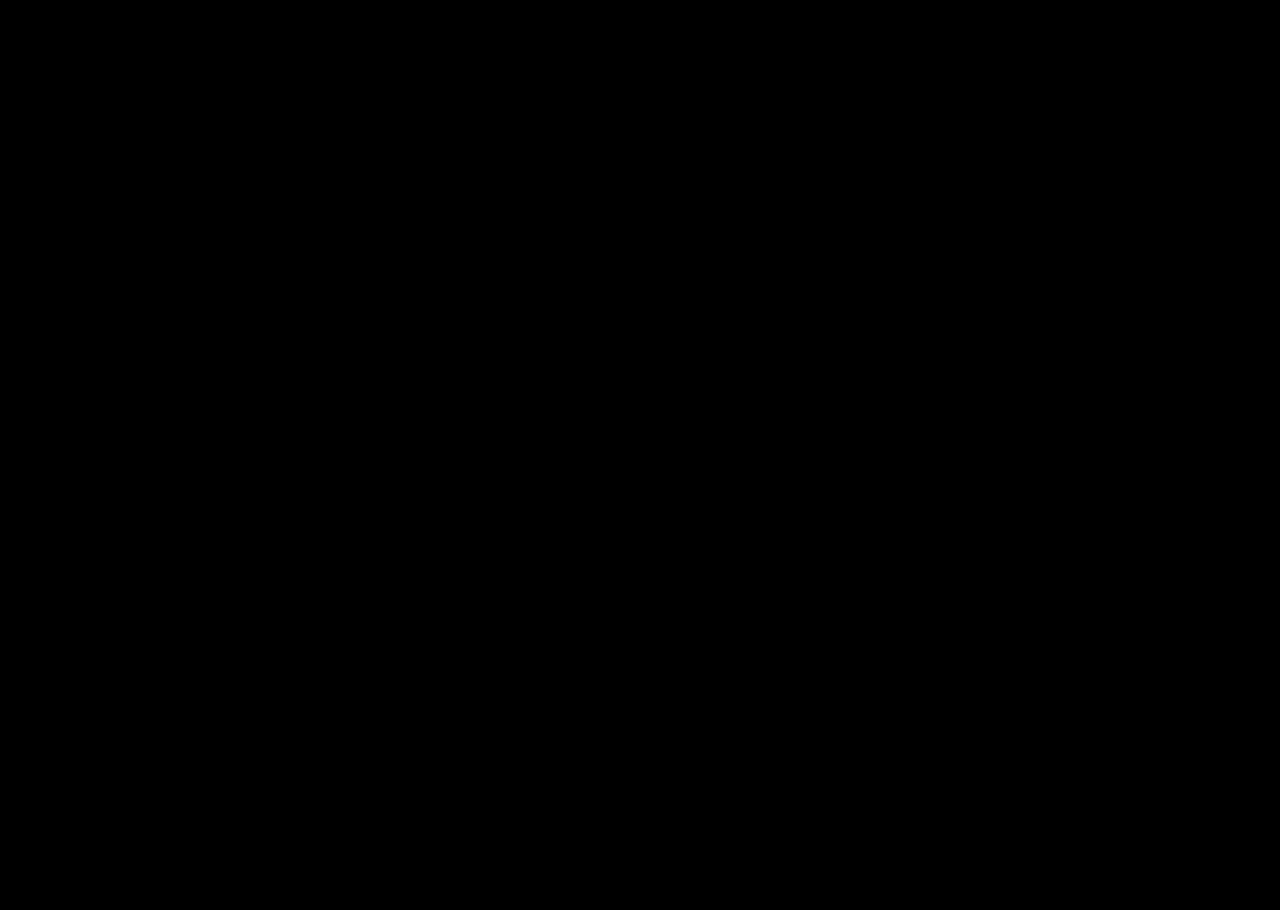
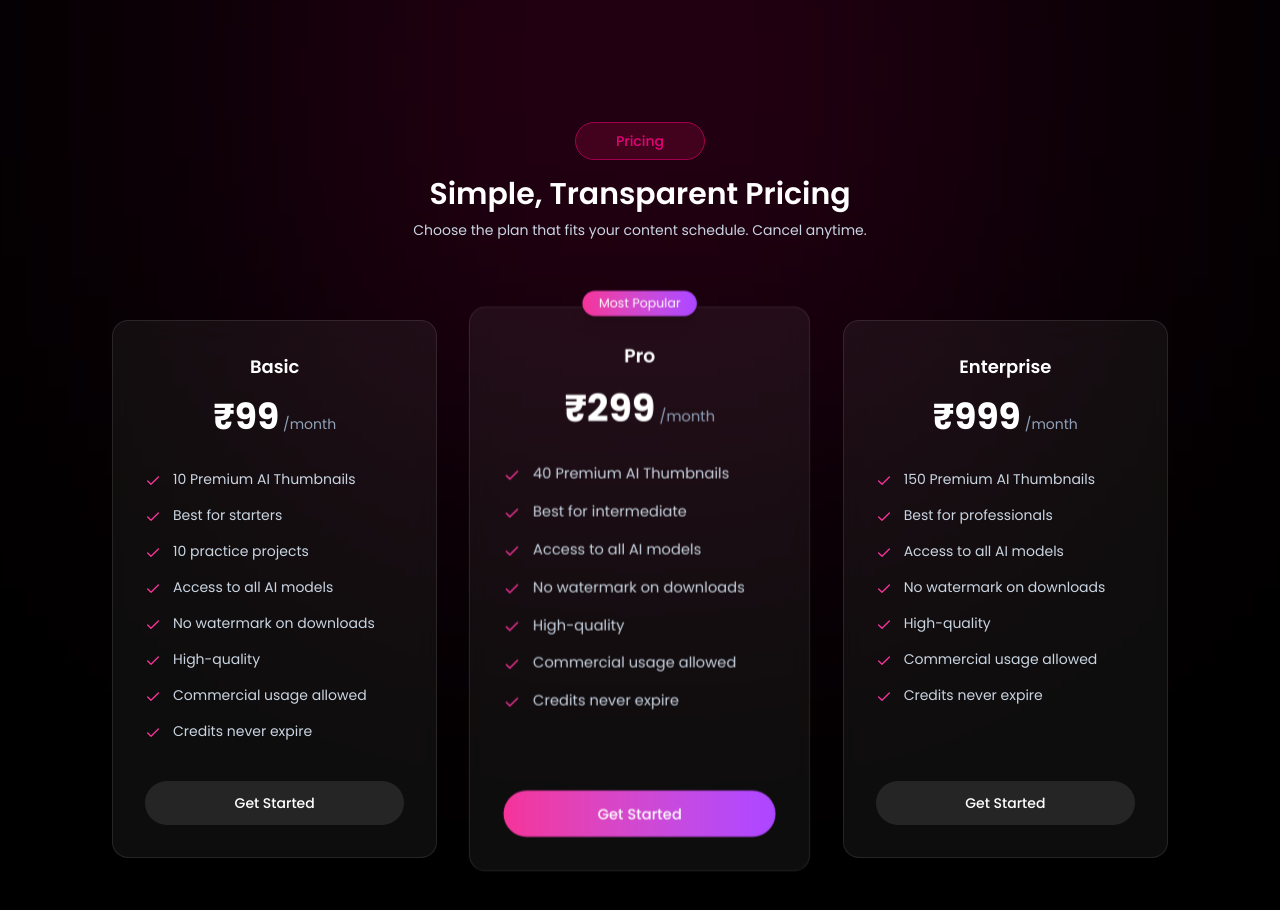
Before and after one commit to santosH7321/ThumbMagic, a React (Vite) app in the folder frontend/: page / in a window 1280 px wide. Shown: the part 4120-5030 px from the top of the page. Before the commit the page ends 4002 px from the top, so only its background shows below. Built offline with nearby package versions, Linux system fonts and the light colour scheme.

Commit message:
pricing section

```diff
--- /dev/null
+++ b/frontend/src/data/pricing.ts
@@ -0,0 +1,50 @@
+import type { IPricing } from "../types";
+
+export const pricingData: IPricing[] = [
+    {
+        name: "Basic",
+        price: 99,
+        period: "month",
+        features: [
+            "10 Premium AI Thumbnails",
+            "Best for starters",
+            "10 practice projects",
+            "Access to all AI models",
+            "No watermark on downloads",
+            "High-quality",
+            "Commercial usage allowed",
+            "Credits never expire"
+        ],
+        mostPopular: false
+    },
+    {
+        name: "Pro",
+        price: 299,
+        period: "month",
+        features: [
+            "40 Premium AI Thumbnails",
+            "Best for intermediate",
+            "Access to all AI models",
+            "No watermark on downloads",
+            "High-quality",
+            "Commercial usage allowed",
+            "Credits never expire"
+        ],
+        mostPopular: true
+    },
+    {
+        name: "Enterprise",
+        price: 999,
+        period: "month",
+        features: [
+            "150 Premium AI Thumbnails",
+            "Best for professionals",
+            "Access to all AI models",
+            "No watermark on downloads",
+            "High-quality",
+            "Commercial usage allowed",
+            "Credits never expire"
+        ],
+        mostPopular: false
+    }
+];
--- a/frontend/src/pages/HomePages.tsx
+++ b/frontend/src/pages/HomePages.tsx
@@ -1,6 +1,7 @@
 import TiltedImage from "../components/ThumbnailTitle"
 import FeaturesSection from "../sections/FeaturesSection"
 import HeroSection from "../sections/HeroSection"
+import PricingSection from "../sections/PricingSection"
 import TestimonialSection from "../sections/TestimonialSection"
 
 const HomePages = () => {
@@ -10,6 +11,7 @@
         <TiltedImage />
         <FeaturesSection />
         <TestimonialSection />
+        <PricingSection />
     </>
   )
 }
--- /dev/null
+++ b/frontend/src/sections/PricingSection.tsx
@@ -0,0 +1,106 @@
+'use client'
+
+import SectionTitle from "../components/SectionTitle";
+import { pricingData } from "../data/pricing";
+import type { IPricing } from "../types";
+import { Check } from "lucide-react";
+import { motion } from "framer-motion";
+
+const fadeUp = {
+  initial: { opacity: 0, y: 60 },
+  whileInView: { opacity: 1, y: 0 },
+  viewport: { once: true },
+  transition: { duration: 0.6 }
+};
+
+export default function PricingSection() {
+  return (
+    <section
+      id="pricing"
+      className="relative py-32 overflow-hidden"
+    >
+      <div className="absolute -top-40 left-1/2 -translate-x-1/2 w-175 h-175 bg-pink-600/20 blur-[200px] -z-10" />
+
+      <div className="max-w-6xl mx-auto px-6 md:px-12">
+        <SectionTitle
+          text1="Pricing"
+          text2="Simple, Transparent Pricing"
+          text3="Choose the plan that fits your content schedule. Cancel anytime."
+        />
+
+        <div className="mt-20 grid grid-cols-1 md:grid-cols-3 gap-10">
+          {pricingData.map((plan: IPricing, index: number) => (
+            <motion.div
+              key={index}
+              {...fadeUp}
+              transition={{ delay: index * 0.15 }}
+              className={`
+                relative
+                rounded-2xl
+                border
+                border-white/10
+                bg-white/5
+                backdrop-blur-md
+                p-8
+                flex
+                flex-col
+                hover:-translate-y-3
+                hover:border-pink-500/40
+                transition-all
+                duration-300
+                ${plan.mostPopular ? "scale-105 border-pink-500/50" : ""}
+              `}
+            >
+
+              {plan.mostPopular && (
+                <div className="absolute -top-4 left-1/2 -translate-x-1/2 bg-linear-to-r from-pink-500 to-purple-500 text-white text-xs px-4 py-1 rounded-full shadow-lg">
+                  Most Popular
+                </div>
+              )}
+
+              <h3 className="text-lg font-semibold text-white text-center">
+                {plan.name}
+              </h3>
+
+              <div className="mt-4 text-center">
+                <span className="text-4xl font-bold text-white">
+                  ₹{plan.price}
+                </span>
+                <span className="text-slate-400 text-sm ml-1">
+                  /{plan.period}
+                </span>
+              </div>
+
+              <ul className="mt-8 space-y-4 flex-1">
+                {plan.features.map((feature, i) => (
+                  <li key={i} className="flex items-start gap-3 text-slate-300 text-sm">
+                    <Check className="w-4 h-4 text-pink-500 mt-1" />
+                    <span>{feature}</span>
+                  </li>
+                ))}
+              </ul>
+
+              <button
+                className={`
+                  mt-10
+                  w-full
+                  py-3
+                  rounded-full
+                  font-medium
+                  transition
+                  ${
+                    plan.mostPopular
+                      ? "bg-linear-to-r from-pink-500 to-purple-500 text-white hover:opacity-90"
+                      : "bg-white/10 text-white hover:bg-white/20"
+                  }
+                `}
+              >
+                Get Started
+              </button>
+            </motion.div>
+          ))}
+        </div>
+      </div>
+    </section>
+  );
+}
```
